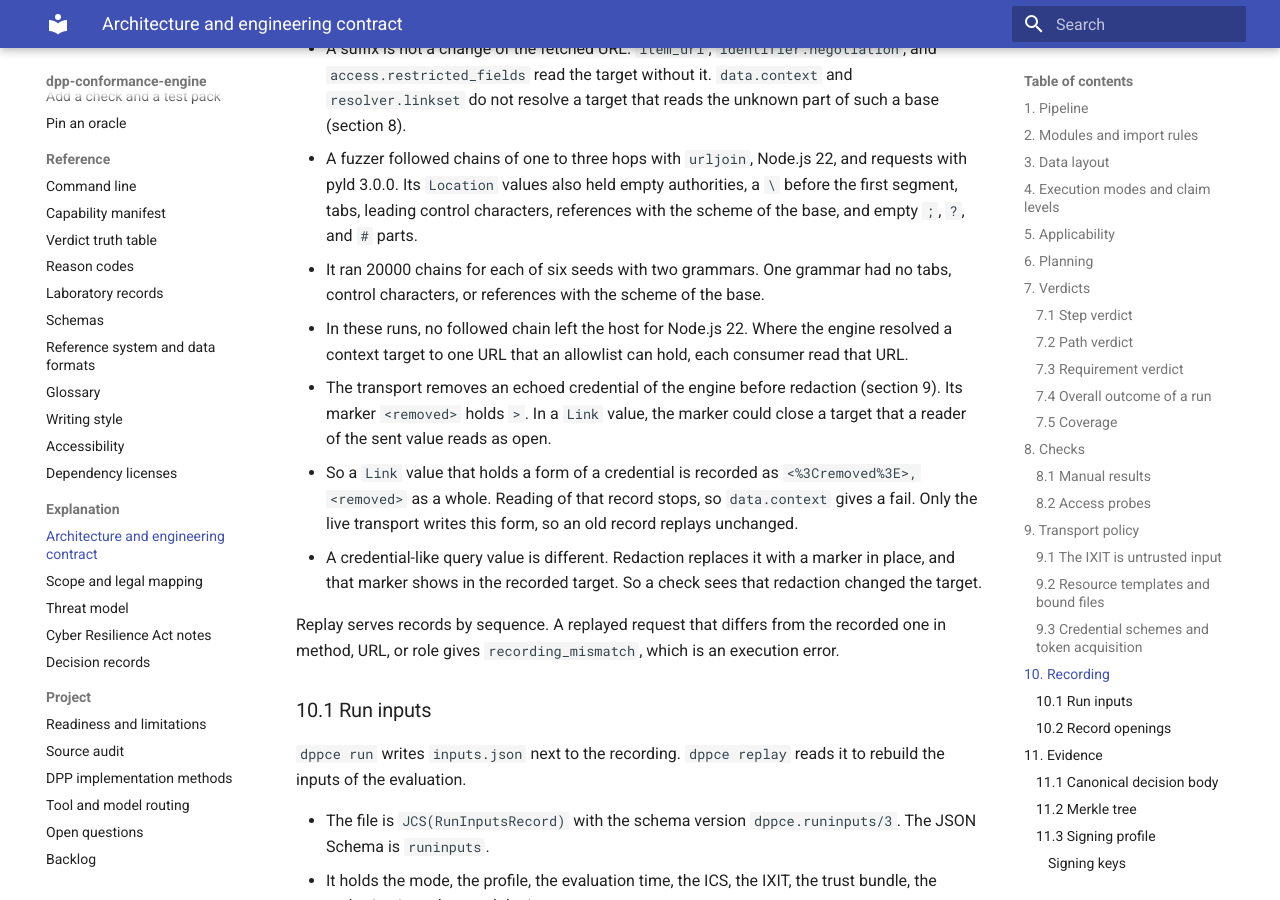
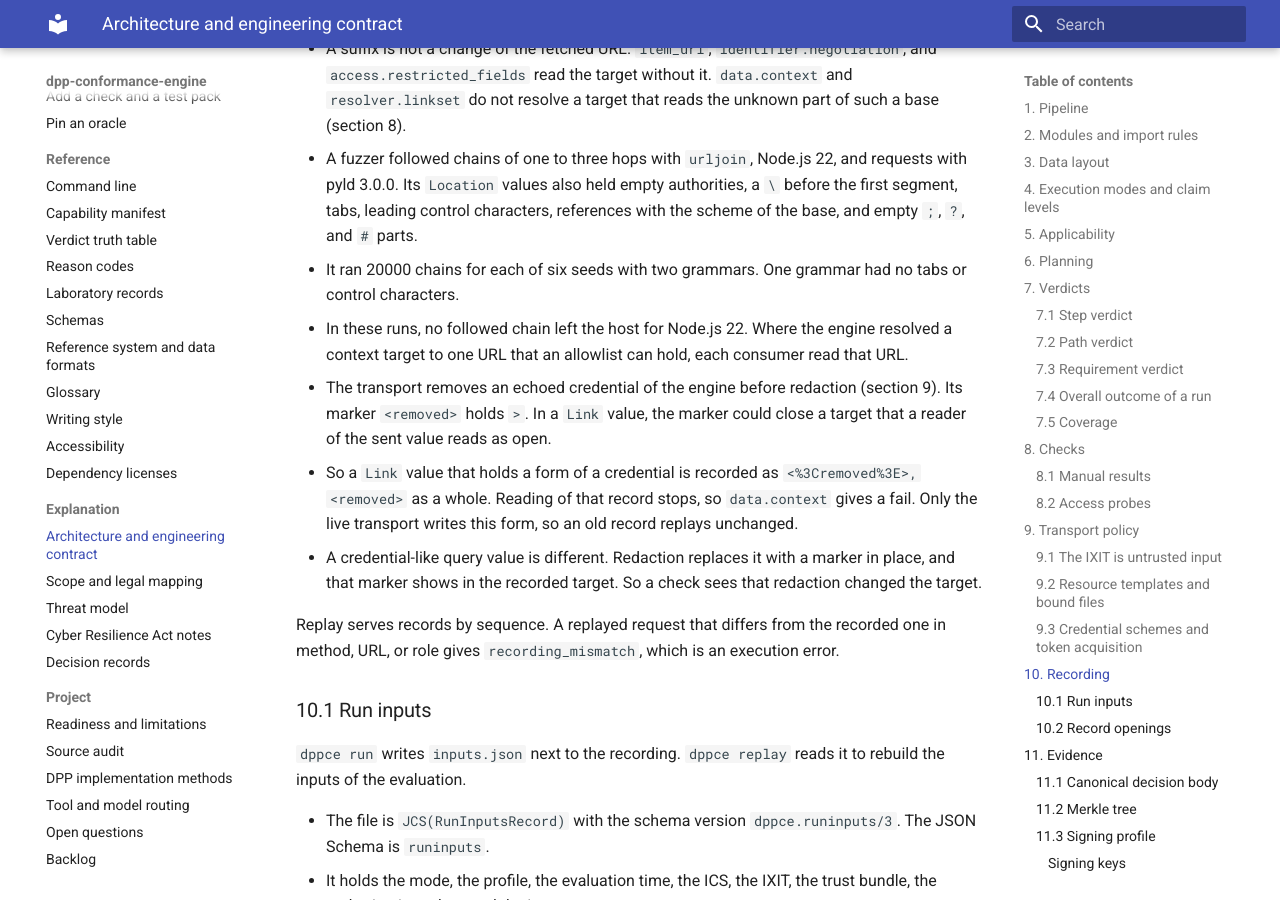
Before and after one commit to hadijannat/dpp-conformance-engine, an MkDocs documentation site: the page built from docs/explanation/architecture.md, in a window 1280 px wide and 900 px high, scrolled down 55674 px. Built offline with MkDocs 1.6.1 and Material for MkDocs 9.7.7, drawn with Linux system fonts in a browser that asks for light colours; the version menu is left out.

Commit message:
docs: the first fuzz grammar held same-scheme references too
The w17 grammar has https: heads without //; only tabs and control
characters are new in the w19 grammar.

Co-Authored-By: Claude Opus 5.5 <noreply@anthropic.com>

```diff
--- a/docs/explanation/architecture.md
+++ b/docs/explanation/architecture.md
@@ -1882,8 +1882,8 @@ records/<id>.enc   one encrypted record each
   pyld 3.0.0. Its `Location` values also held empty authorities, a `\` before the first segment,
   tabs, leading control characters, references with the scheme of the base, and empty `;`, `?`,
   and `#` parts.
-- It ran 20000 chains for each of six seeds with two grammars. One grammar had no tabs, control
-  characters, or references with the scheme of the base.
+- It ran 20000 chains for each of six seeds with two grammars. One grammar had no tabs or control
+  characters.
 - In these runs, no followed chain left the host for Node.js 22. Where the engine resolved a
   context target to one URL that an allowlist can hold, each consumer read that URL.
 - The transport removes an echoed credential of the engine before redaction (section 9). Its
```
